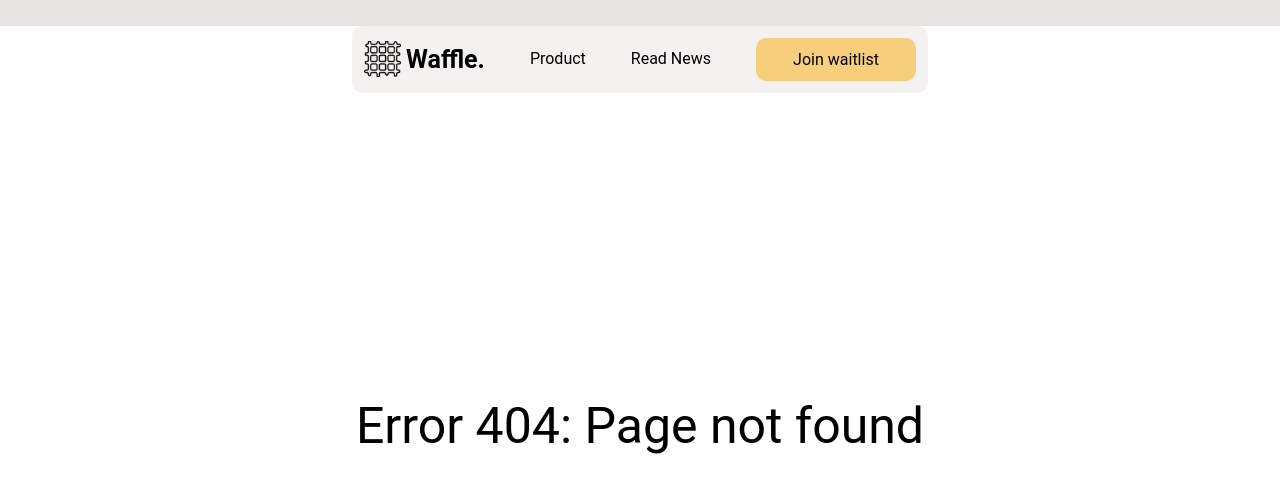
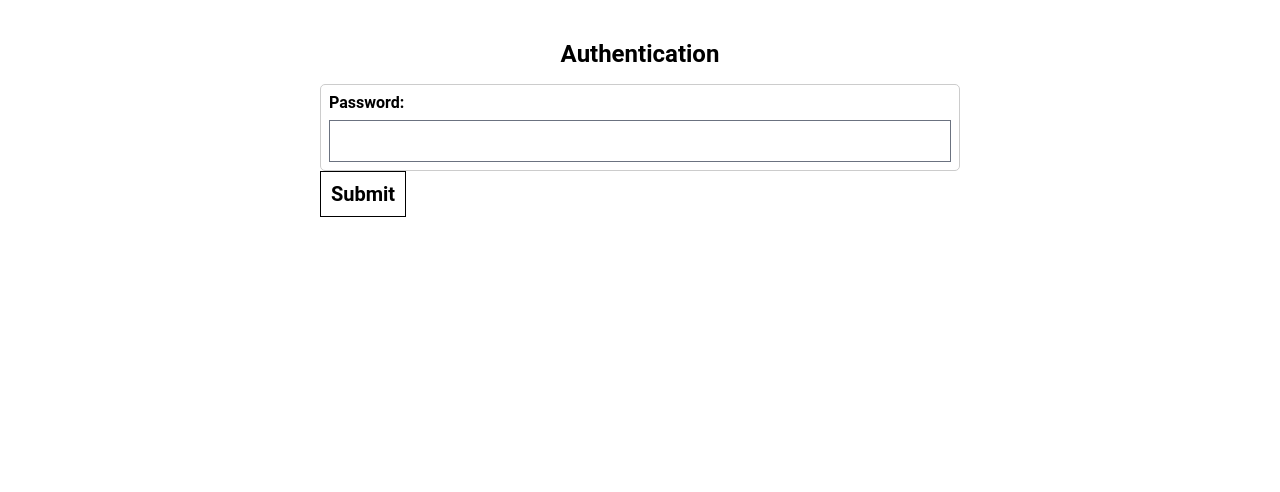
Before and after one commit to ritikmdn/Waffle-development, a React (Create React App) app: page /admin in a window 1280 px wide. Before the commit this address had no page. Shown: the top 492 px of the page. Built offline with nearby package versions, Linux system fonts and the light colour scheme.

Commit message:
Added admin form front end for articles

```diff
--- a/src/Routes.jsx
+++ b/src/Routes.jsx
@@ -1,6 +1,6 @@
 import React from "react";
 import { BrowserRouter as Router, Routes, Route } from "react-router-dom";
-// import Home from "pages/Home";
+import Admin from "pages/Admin";
 import NotFound from "pages/NotFound";
 const Newsfeed = React.lazy(() => import("pages/Newsfeed"));
 const Waitlist = React.lazy(() => import("pages/Waitlist"));
@@ -15,6 +15,7 @@ const ProjectRoutes = () => {
           <Route path="/" element={<Landingpage />} />
           <Route path="/waitlist" element={<Waitlist />} />
           <Route path="/newsfeed" element={<Newsfeed />} />
+          <Route path="/admin" element={<Admin />} />
         </Routes>
       </Router>
     </React.Suspense>
--- /dev/null
+++ b/src/pages/Admin/admin.css
@@ -0,0 +1,71 @@
+.form-container {
+    display: flex;
+    flex-direction: column;
+    align-items: center;
+    margin-top: 50px;
+    width: 80%;
+    margin: auto;
+  }
+
+  .form-section {
+    font-size: 24px;
+    font-weight: bold;
+    margin-top: 5vh;
+  }
+
+  .form-field {
+    display: flex;
+    flex-direction: column;
+    margin-top: 10px;
+    width: 100%;
+  }
+
+  .form-label {
+    font-size: 18px;
+    margin-bottom: 5px;
+  }
+
+  .form-input {
+    display: flex;
+    gap: 1vh;
+    flex-direction: column;
+    padding: 1vh;
+    border: 1px solid #ccc;
+    border-radius: 5px;
+    font-size: 16px;
+    width: 80vh;
+  }
+
+  .form-input:active,
+  .form-input:focus {
+    border-color: #0077ff;
+  }
+
+  .form-select {
+    padding: 10px;
+    border: 1px solid #ccc;
+    border-radius: 5px;
+    font-size: 16px;
+    width: 100%;
+    height: 40px;
+  }
+
+  .form-select:active,
+  .form-select:focus {
+    border-color: #0077ff;
+  }
+
+  .form-submit {
+    margin-top: 20px;
+    padding: 10px;
+    border: none;
+    border-radius: 5px;
+    font-size: 18px;
+    color: #fff;
+    background-color: #0077ff;
+    cursor: pointer;
+  }
+
+  .form-submit:hover {
+    background-color: #005ae6;
+  }
--- /dev/null
+++ b/src/pages/Admin/index.jsx
@@ -0,0 +1,96 @@
+import React, { useState } from "react";
+import "./admin.css"
+
+const FormPage = () => {
+  const [password, setPassword] = useState("");
+  const [authenticated, setAuthenticated] = useState(false);
+
+  const handleFormSubmit = (e) => {
+    e.preventDefault();
+    if (password === "#Password2.0") {
+      setAuthenticated(true);
+    } else {
+      alert("Incorrect password, please try again!");
+    }
+  };
+
+  return (
+    <div className="form-container">
+      {!authenticated ? (
+        <form onSubmit={handleFormSubmit} className="form-section">
+          <h1 style={{ textAlign: 'center', marginBottom: '2vh' }}> Authentication</h1>
+          <div className="form-input">
+            <label htmlFor="password">Password:</label>
+            <input type="password" name="password" id="password" value={password} onChange={(e) => setPassword(e.target.value)} />
+          </div>
+          <button type="submit" style={{ border: '1px solid black', marginBottom: '2vh',color: 'black', fontSize:'20px', padding:'10px'}}>Submit</button>
+        </form>
+      ) : (
+        <>
+      <div className="form-section">
+        <h1 style={{ textAlign: 'center', marginBottom: '2vh' }}>News Article</h1>
+        <form>
+          <div className="form-input">
+            <label htmlFor="category">Category:</label>
+            <select name="category" id="category">
+              <option value="finance">Finance</option>
+              <option value="business">Business</option>
+              <option value="tech">Tech</option>
+              <option value="sports">Sports</option>
+              <option value="science">Science</option>
+              <option value="politics">Politics</option>
+              <option value="entertainment">Entertainment</option>
+              <option value="travel">Travel</option>
+              <option value="international">International</option>
+              <option value="health_fitness">Health & Fitness</option>
+              <option value="miscellaneous">Miscellaneous</option>
+            </select>
+          </div>
+          <div className="form-input">
+            <label htmlFor="headline">Headline:</label>
+            <input type="text" name="headline" id="headline" maxLength="200" />
+          </div>
+          <div className="form-input">
+            <label htmlFor="article_content">Article content:</label>
+            <textarea name="article_content" id="article_content" maxLength="2000"></textarea>
+          </div>
+          <div className="form-input">
+            <label htmlFor="image_url">Image URL:</label>
+            <input type="url" name="image_url" id="image_url" />
+          </div>
+        </form>
+      </div>
+
+      <div className="form-section">
+        <h1 style={{ textAlign: 'center', marginBottom: '2vh' }}>Opinion Poll</h1>
+        <form>
+          <div className="form-input">
+            <label htmlFor="question">Question:</label>
+            <input type="text" name="question" id="question" maxLength="200" />
+          </div>
+          <div className="form-input">
+            <label htmlFor="option1">Option 1:</label>
+            <input type="text" name="option1" id="option1" />
+
+            <label htmlFor="option2">Option 2:</label>
+            <input type="text" name="option2" id="option2" />
+
+
+            <label htmlFor="option3">Option 3:</label>
+            <input type="text" name="option3" id="option3" />
+
+            <label htmlFor="option4">Option 4:</label>
+            <input type="text" name="option4" id="option4" />
+
+            <label htmlFor="option5">Option 5:</label>
+            <input type="text" name="option5" id="option5" />
+          </div>
+        </form>
+      </div>
+      </>
+      )}
+    </div>
+  );
+};
+
+export default FormPage;
--- a/src/pages/Home.jsx
+++ /dev/null
@@ -1,26 +0,0 @@
-import React from "react";
-import { Link } from "react-router-dom";
-const Home = () => {
-  return (
-    <div className="dhiwise-navigation">
-      <h1>Homepage</h1>
-      <p className="headline">
-        This project was generated By{" "}
-        <a href="https://www.dhiwise.com">Dhiwise</a>. Quickly use below links
-        to navigate through all pages.
-      </p>
-      <ul>
-        <li>
-          <Link to="/landingpage">Landingpage</Link>
-        </li>
-        <li>
-          <Link to="/waitlist">Waitlist</Link>
-        </li>
-        <li>
-          <Link to="/newsfeed">Newsfeed</Link>
-        </li>
-      </ul>
-    </div>
-  );
-};
-export default Home;
```
